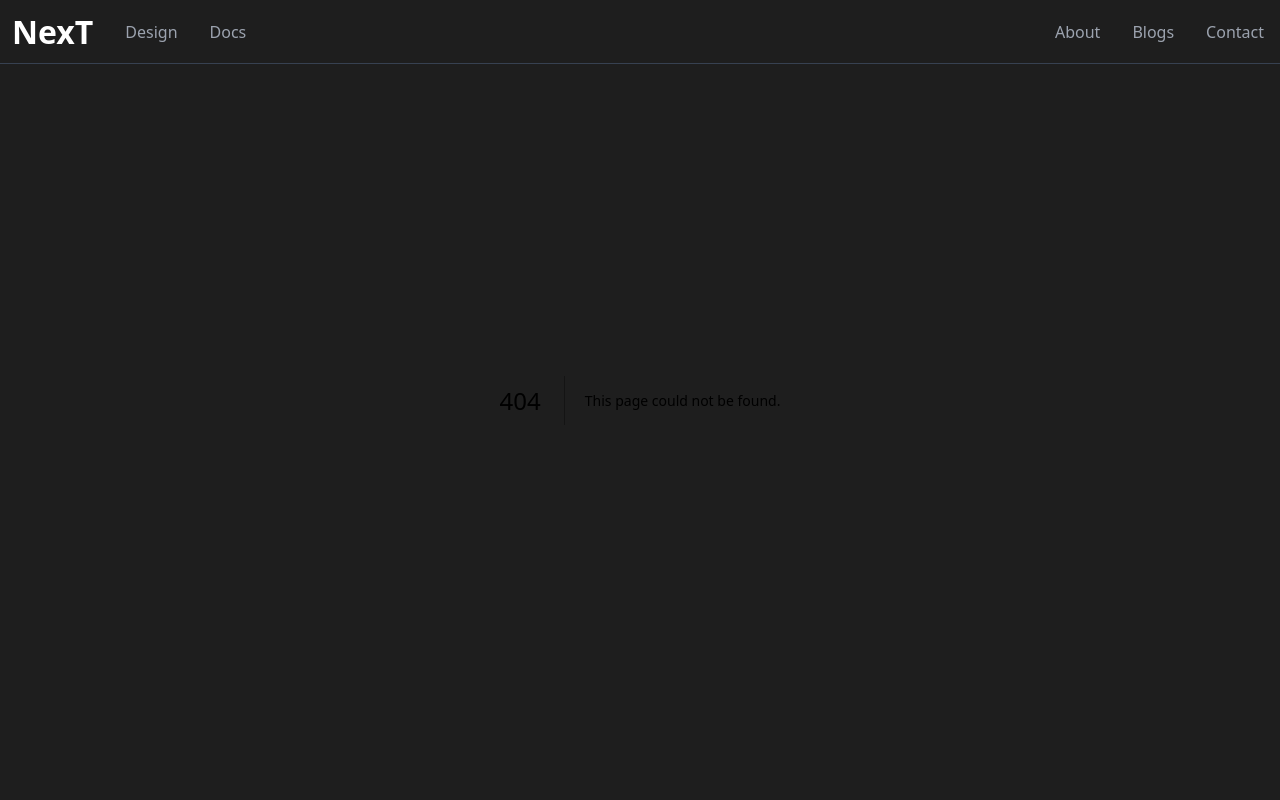
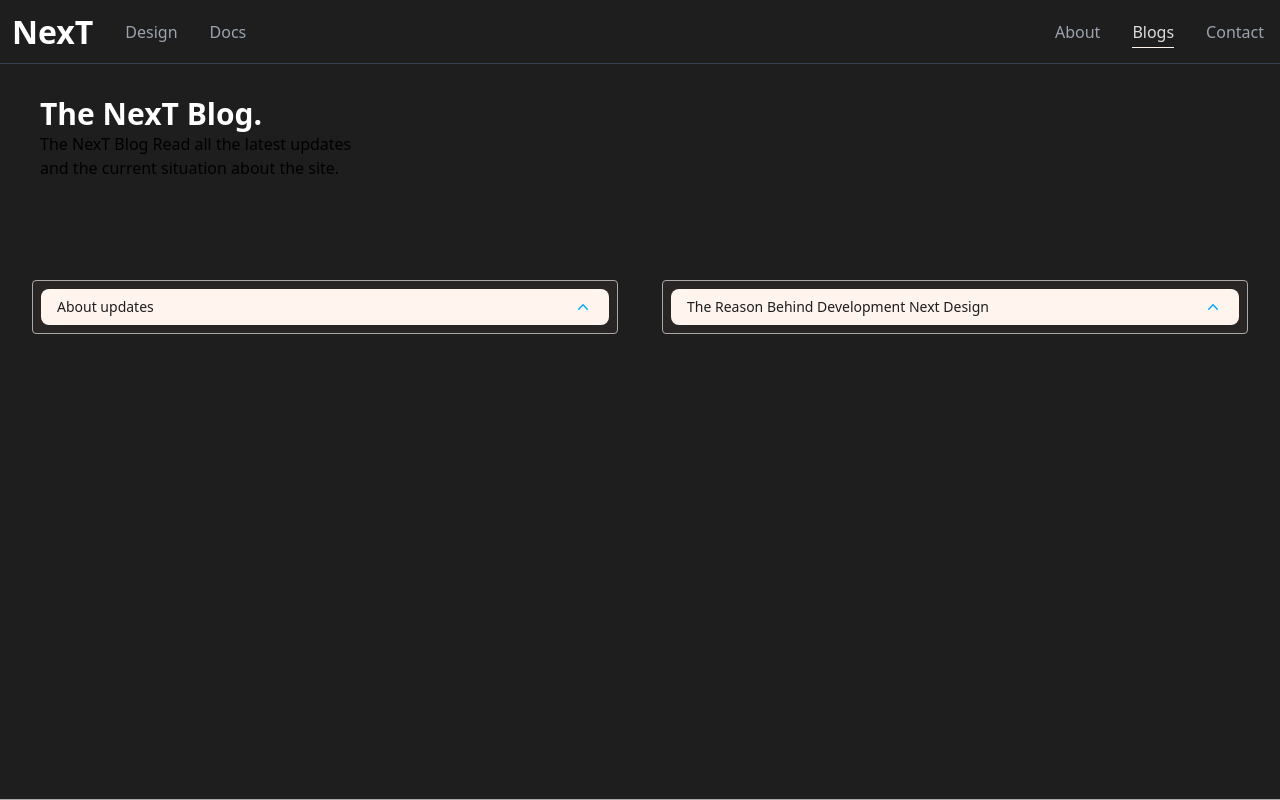
Before and after one commit to justizha/NucleousUI, a Next.js app: page /blogs in a window 1280 px wide. Before the commit this address had no page. Shown: the top 800 px of the page. Built offline with nearby package versions, Linux system fonts and the light colour scheme.

Commit message:
blogs page and more bug fixes

```diff
--- a/src/app/about/aboutSections/Tech.tsx
+++ /dev/null
@@ -1,23 +0,0 @@
-import dataTech from "../dataTech"
-export default function Tech() {
-    return (
-        <section className="pb-24 pt-24 mx-auto border-t border-main-gray border-b">
-            <div>
-                <h1 className="font-semibold text-3xl text-center text-white">Technologies</h1>
-                <h4 className="text-center text-main-gray md:text-lg text-sm mt-4 mx-4">Here are the Framework,Libraries and Language used in this website.</h4>
-            </div>
-            <div className="flex justify-center md:mx-10 mt-10">
-                <div className="grid md:grid-cols-4 md:gap-8 gap-5">
-                    {dataTech.map((data, index) => (
-                        <div key={index} className="bg-[#43464B] hover:shadow-md duration-200 hover:scale-105 w-[300px] h-44 flex flex-col rounded hover:shadow-main-white p-2">
-                            <div className="h-32 flex items-center justify-center p-4">
-                                <img src={data.img} alt={data.language} className="w-16" />
-                            </div>
-                            <h3 className="text-lg font-semibold text-white text-center mb-10">{data.language}</h3>
-                        </div>
-                    ))}
-                </div>
-            </div>
-        </section>
-    )
-}
--- a/src/app/about/page.tsx
+++ b/src/app/about/page.tsx
@@ -1,5 +1,5 @@
 import PageWrapper from "../../components/PageWrapper";
-import Tech from "./aboutSections/Tech";
+import dataTech from "./dataTech";
 export default function About() {
     return (
         <PageWrapper>
@@ -21,7 +21,24 @@ export default function About() {
                     </div>
                 </div>
             </section>
-            <Tech />
+            <section className="pb-24 pt-24 mx-auto border-t border-main-gray border-b">
+                <div>
+                    <h1 className="font-semibold text-3xl text-center text-white">Technologies</h1>
+                    <h4 className="text-center text-main-gray md:text-lg text-sm mt-4 mx-4">Here are the Framework,Libraries and Language used in this website.</h4>
+                </div>
+                <div className="flex justify-center md:mx-10 mt-10">
+                    <div className="grid md:grid-cols-4 md:gap-8 gap-5">
+                        {dataTech.map((data, index) => (
+                            <div key={index} className="bg-[#43464B] hover:shadow-md duration-200 hover:scale-105 w-[300px] h-44 flex flex-col rounded hover:shadow-main-white p-2">
+                                <div className="h-32 flex items-center justify-center p-4">
+                                    <img src={data.img} alt={data.language} className="w-16" />
+                                </div>
+                                <h3 className="text-lg font-semibold text-white text-center mb-10">{data.language}</h3>
+                            </div>
+                        ))}
+                    </div>
+                </div>
+            </section>
         </PageWrapper>
     )
 }
--- a/src/app/blog/page.tsx
+++ /dev/null
@@ -1,9 +0,0 @@
-export default function blog() {
-    return (
-        <section>
-            <div>
-
-            </div>
-        </section>
-    )
-}
--- /dev/null
+++ b/src/app/blogs/blogs.json
@@ -0,0 +1,17 @@
+[
+    {
+        "id": 1,
+        "title": "The Reason Behind Development Next Design",
+        "description": "The Reason why I make this site is...",
+        "release_date": "20-Oct-2023",
+        "author": "Izha"
+    },
+    {
+        "id": 2,
+        "title": "About updates",
+        "description": "Because this is still in pre lease state i will make sure i keep everything updated quickly this site need more functionality , i'll keep doing some analysis and make more improvement,performance and so on i will keep posting some updates !",
+        "link": "",
+        "release_date": "20-Oct-2023",
+        "author": "Izha"
+    }
+]
--- /dev/null
+++ b/src/app/blogs/page.tsx
@@ -0,0 +1,56 @@
+"use client"
+import { Disclosure } from "@headlessui/react";
+import { ChevronUpIcon } from '@heroicons/react/20/solid';
+import PageWrapper from "../../components/PageWrapper";
+import blogs from './blogs.json';
+
+export default function blog() {
+    return (
+        <PageWrapper>
+            <section className="pb-24 pt-24 mx-10 ">
+                <div>
+                    <h1 className="text-white font-semibold text-3xl ">
+                        The NexT Blog.
+                    </h1>
+                    <p>
+                        The NexT Blog Read all the latest updates
+                        <br /> and the current situation about the site.
+                    </p>
+                </div>
+            </section>
+            <section className="mt-1 mx-4">
+                <div className="grid md:grid-cols-2 gap-3 grid-cols-1">
+                    {blogs
+                        .sort((a, b) => b.id - a.id)
+                        .map((blog) => (
+                            <div className="w-full px-4" key={blog.id}>
+                                <div className="mx-auto w-full max-w-2x rounded border border-main-gray bg-stone-800 p-2">
+                                    <Disclosure>
+                                        {({ open }) => (
+                                            <>
+                                                <Disclosure.Button className="flex w-full justify-between rounded-lg bg-main-white px-4 py-2 text-left text-sm font-medium text-main-black hover:bg-main-white focus:outline-none focus-visible:ring focus-visible:ring-main-white focus-visible:ring-opacity-75">
+                                                    <span>{blog.title}</span>
+
+                                                    <ChevronUpIcon
+                                                        className={`${open ? 'rotate-180 transform' : ''
+                                                            } h-5 w-5 text-main-blue`}
+                                                    />
+                                                </Disclosure.Button>
+                                                <Disclosure.Panel className="px-4 pt-4 pb-2 text-sm flex flex-col">
+                                                    {blog.description}
+                                                    <div className="flex mt-2 justify-end gap-2">
+                                                        <span>{blog.author}</span>
+                                                        <span>{blog.release_date}</span>
+                                                    </div>
+                                                </Disclosure.Panel>
+                                            </>
+                                        )}
+                                    </Disclosure>
+                                </div>
+                            </div>
+                        ))}
+                </div>
+            </section>
+        </PageWrapper>
+    )
+}
--- a/src/components/NavBar.tsx
+++ b/src/components/NavBar.tsx
@@ -34,7 +34,7 @@ export default function NavBar() {
     ]
     const LinkRightSide = [
         { href: "/about", title: "About" },
-        { href: "/blog", title: "Blogs" },
+        { href: "/blogs", title: "Blogs" },
         { href: "/contact", title: "Contact" }
     ]
     const path = usePathname()
--- a/src/components/PageWrapper.tsx
+++ b/src/components/PageWrapper.tsx
@@ -9,7 +9,7 @@ export default function PageWrapper({ children }) {
             animate={{ opacity: 1, y: 0 }}
             exit={{ opacity: 0, y: 0 }}
             transition={{ delay: 0.15 }}
-            className="min-h-screen bg-main-black"
+            className="min-h-screen bg-main-black border-b border-main-gray"
         >
             {children}
         </motion.div>
```
